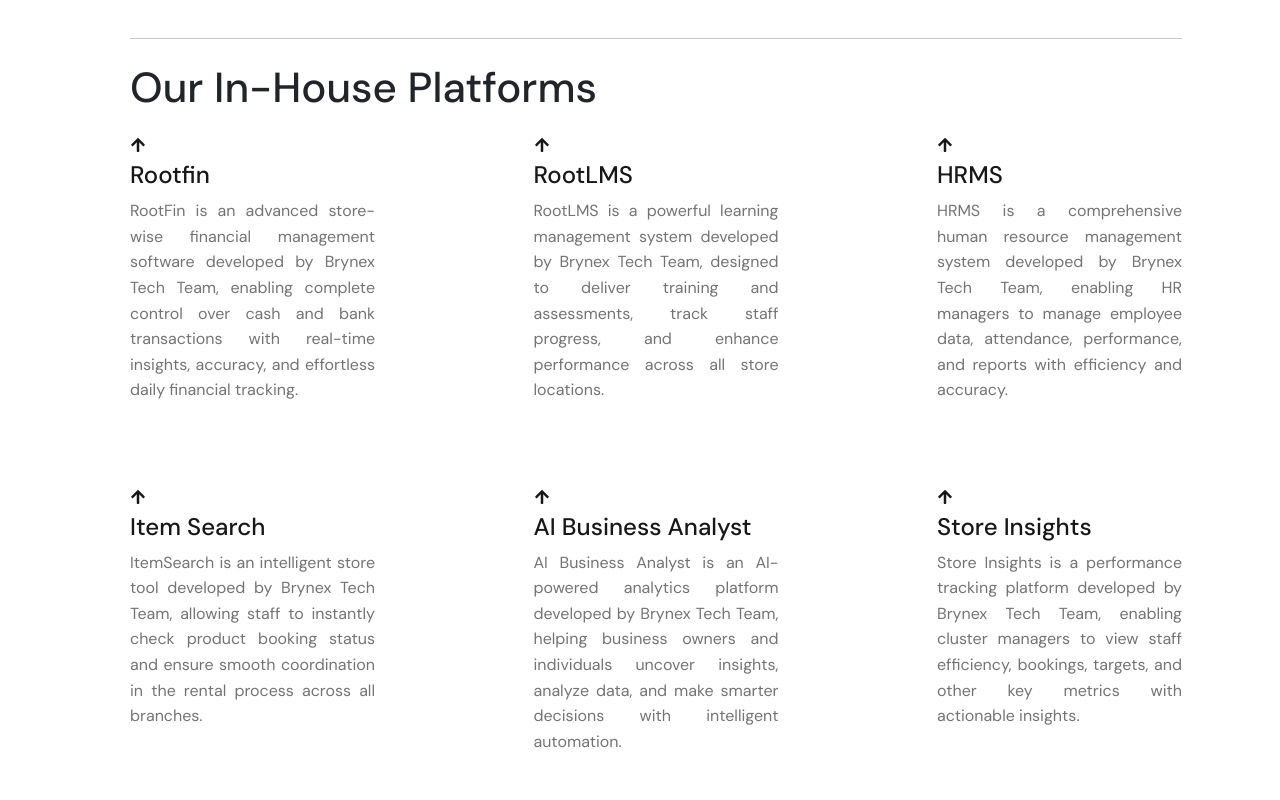
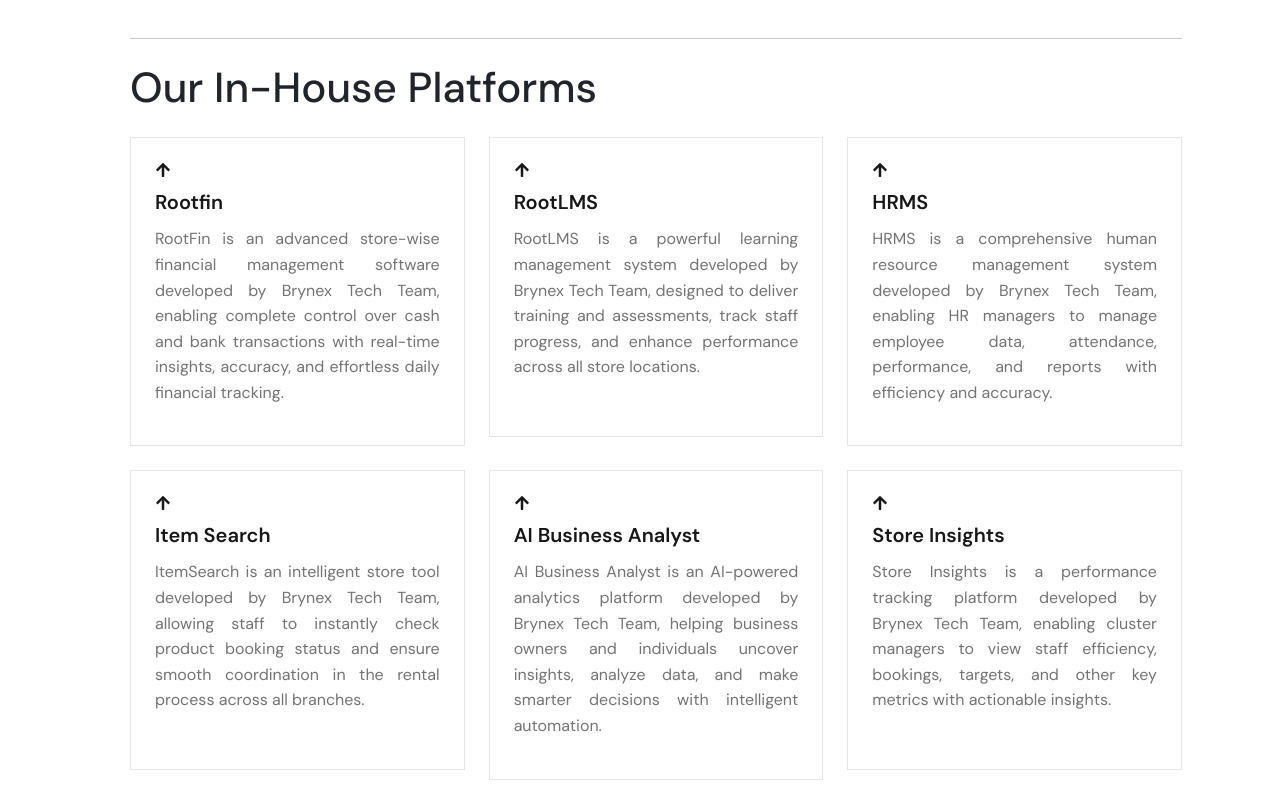
Before and after one commit to rootmentsdev/Brynex, a React (Vite) app in the folder frontend/: page /technology in a window 1280 px wide. Shown: the part 720-1520 px from the top of the page. Built offline with nearby package versions, Linux system fonts and the light colour scheme.

Commit message:
Refactor Our In-House Platforms section to use card-based layout matching CareersPage styling

```diff
--- a/frontend/src/pages/TechnologyPage.jsx
+++ b/frontend/src/pages/TechnologyPage.jsx
@@ -6,16 +6,6 @@
 const TechnologyPage = () => {
   return (
     <>
-      <style>{`
-        @media (min-width: 768px) {
-          .platforms-row {
-            gap: 40px !important;
-          }
-          .platforms-row .col {
-            padding-bottom: 50px !important;
-          }
-        }
-      `}</style>
       <Container>
         <div className='mx-3 ms-md-5 mt-4 '>
           <div >
@@ -101,121 +91,88 @@
             fontSize: "42px",
 
           }} >Our In-House Platforms</h3>
-          {/* Single Row */}
-          <Row className="d-flex flex-column flex-md-row justify-content-between align-items-start platforms-row" style={{
-            color: "#171717",
-            gap: '15px'
-          }}>
+          {/* Platform Cards */}
+          <Row className="justify-content-start align-items-start">
             <Col
               xs={12}
-              md={3}
-              className="mb-4 mb-md-0"
-              style={{ paddingBottom: "30px" }}
+              md={6}
+              lg={4}
+              className="mb-4 d-flex"
             >
-              {/* Arrow Icon */}
-              <FaArrowUp
-                className="d-md-none"
+              <div
+                className="p-3 p-md-4 w-100 d-flex flex-column"
                 style={{
-                  fontSize: "16px",
-                  color: "#171717",
-                  marginBottom: "8px",
+                  border: "1px solid #E5E5E5",
+                  borderRadius: "0",
+                  backgroundColor: "#fff",
+                  transition: "all 0.3s ease",
+                  minHeight: "300px",
+                  height: "100%"
                 }}
-              />
-              <FaArrowUp
-                className="d-none d-md-block"
-                style={{
-                  fontSize: "16px",
-                  color: "#171717",
-                  marginBottom: "8px",
-                }}
-              />
-
-              {/* Mobile View */}
+              >
+                <FaArrowUp style={{ fontSize: "16px", color: "#171717", marginBottom: "12px" }} />
                 <h5
-                className="d-md-none"
                   style={{
                     fontSize: "20px",
+                    fontWeight: "600",
                     color: "#171717",
+                    marginBottom: "12px",
                   }}
                 >
                   Rootfin
-                <br />
-                <span
-                  className="fw-normal d-block"
+                </h5>
+                <p
                   style={{
                     fontSize: "16px",
                     color: "#171717",
                     opacity: "0.6",
                     textAlign: "justify",
                     lineHeight: "1.6",
-                    marginTop: "6px",
+                    marginTop: "0",
                   }}
                 >
-                  RootFin is an advanced store-wise financial management software developed
-                  by Brynex Tech Team, enabling complete control over cash and bank
-                  transactions with real-time insights, accuracy, and effortless daily
-                  financial tracking.
-                </span>
+                  RootFin is an advanced store-wise financial management software developed by Brynex Tech Team, enabling complete control over cash and bank transactions with real-time insights, accuracy, and effortless daily financial tracking.
+                </p>
+              </div>
+            </Col>
+
+            {/* RootLMS */}
+            <Col
+              xs={12}
+              md={6}
+              lg={4}
+              className="mb-4 d-flex"
+            >
+              <div
+                className="p-3 p-md-4 w-100 d-flex flex-column"
+                style={{
+                  border: "1px solid #E5E5E5",
+                  borderRadius: "0",
+                  backgroundColor: "#fff",
+                  transition: "all 0.3s ease",
+                  minHeight: "300px",
+                  height: "100%"
+                }}
+              >
+                <FaArrowUp style={{ fontSize: "16px", color: "#171717", marginBottom: "12px" }} />
+                <h5
+                  style={{
+                    fontSize: "20px",
+                    fontWeight: "600",
+                    color: "#171717",
+                    marginBottom: "12px",
+                  }}
+                >
+                  RootLMS
                 </h5>
-
-              {/* Desktop / Laptop View */}
-              <div className="d-none d-md-block">
-                <h5 style={{ fontSize: "24px", color: "#171717" }}>Rootfin</h5>
                 <p
-                  className="fw-normal"
                   style={{
                     fontSize: "16px",
                     color: "#171717",
                     opacity: "0.6",
                     textAlign: "justify",
                     lineHeight: "1.6",
-                    marginTop: "8px",
-                  }}
-                >
-                  RootFin is an advanced store-wise financial management software developed
-                  by Brynex Tech Team, enabling complete control over cash and bank
-                  transactions with real-time insights, accuracy, and effortless daily
-                  financial tracking.
-                </p>
-              </div>
-            </Col>
-
-            {/* RootLMS */}
-            <Col xs={12} md={3} className="mb-4 mb-md-0" style={{ paddingBottom: "30px" }}>
-              <FaArrowUp className="d-md-none" style={{ fontSize: "16px", color: "#171717", marginBottom: "8px" }} />
-              <FaArrowUp className="d-none d-md-block" style={{ fontSize: "16px", color: "#171717", marginBottom: "8px" }} />
-
-              {/* Mobile View */}
-              <h5 className="d-md-none" style={{ fontSize: "20px", color: "#171717" }}>
-                RootLMS
-                <br />
-                <span
-                  className="fw-normal d-block"
-                  style={{
-                    fontSize: "16px",
-                    color: "#171717",
-                    opacity: "0.6",
-                    textAlign: "justify",
-                    lineHeight: "1.6",
-                    marginTop: "6px",
-                  }}
-                >
-                  RootLMS is a powerful learning management system developed by Brynex Tech Team, designed to deliver training and assessments, track staff progress, and enhance performance across all store locations.
-                </span>
-              </h5>
-
-              {/* Desktop View */}
-              <div className="d-none d-md-block">
-                <h5 style={{ fontSize: "24px", color: "#171717" }}>RootLMS</h5>
-                <p
-                  className="fw-normal"
-                  style={{
-                    fontSize: "16px",
-                    color: "#171717",
-                    opacity: "0.6",
-                    textAlign: "justify",
-                    lineHeight: "1.6",
-                    marginTop: "8px",
+                    marginTop: "0",
                   }}
                 >
                   RootLMS is a powerful learning management system developed by Brynex Tech Team, designed to deliver training and assessments, track staff progress, and enhance performance across all store locations.
@@ -224,41 +181,42 @@
             </Col>
 
             {/* HRMS */}
-            <Col xs={12} md={3} className="mb-4 mb-md-0" style={{ paddingBottom: "30px" }}>
-              <FaArrowUp className="d-md-none" style={{ fontSize: "16px", color: "#171717", marginBottom: "8px" }} />
-              <FaArrowUp className="d-none d-md-block" style={{ fontSize: "16px", color: "#171717", marginBottom: "8px" }} />
-
-              {/* Mobile */}
-              <h5 className="d-md-none" style={{ fontSize: "20px", color: "#171717" }}>
+            <Col
+              xs={12}
+              md={6}
+              lg={4}
+              className="mb-4 d-flex"
+            >
+              <div
+                className="p-3 p-md-4 w-100 d-flex flex-column"
+                style={{
+                  border: "1px solid #E5E5E5",
+                  borderRadius: "0",
+                  backgroundColor: "#fff",
+                  transition: "all 0.3s ease",
+                  minHeight: "300px",
+                  height: "100%"
+                }}
+              >
+                <FaArrowUp style={{ fontSize: "16px", color: "#171717", marginBottom: "12px" }} />
+                <h5
+                  style={{
+                    fontSize: "20px",
+                    fontWeight: "600",
+                    color: "#171717",
+                    marginBottom: "12px",
+                  }}
+                >
                   HRMS
-                <br />
-                <span
-                  className="fw-normal d-block"
+                </h5>
+                <p
                   style={{
                     fontSize: "16px",
                     color: "#171717",
                     opacity: "0.6",
                     textAlign: "justify",
                     lineHeight: "1.6",
-                    marginTop: "6px",
-                  }}
-                >
-                  HRMS is a comprehensive human resource management system developed by Brynex Tech Team, enabling HR managers to manage employee data, attendance, performance, and reports with efficiency and accuracy.
-                </span>
-              </h5>
-
-              {/* Desktop */}
-              <div className="d-none d-md-block">
-                <h5 style={{ fontSize: "24px", color: "#171717" }}>HRMS</h5>
-                <p
-                  className="fw-normal"
-                  style={{
-                    fontSize: "16px",
-                    color: "#171717",
-                    opacity: "0.6",
-                    textAlign: "justify",
-                    lineHeight: "1.6",
-                    marginTop: "8px",
+                    marginTop: "0",
                   }}
                 >
                   HRMS is a comprehensive human resource management system developed by Brynex Tech Team, enabling HR managers to manage employee data, attendance, performance, and reports with efficiency and accuracy.
@@ -267,41 +225,42 @@
             </Col>
 
             {/* Item Search */}
-            <Col xs={12} md={3} style={{ paddingBottom: "30px" }}>
-              <FaArrowUp className="d-md-none" style={{ fontSize: "16px", color: "#171717", marginBottom: "8px" }} />
-              <FaArrowUp className="d-none d-md-block" style={{ fontSize: "16px", color: "#171717", marginBottom: "8px" }} />
-
-              {/* Mobile */}
-              <h5 className="d-md-none" style={{ fontSize: "20px", color: "#171717" }}>
+            <Col
+              xs={12}
+              md={6}
+              lg={4}
+              className="mb-4 d-flex"
+            >
+              <div
+                className="p-3 p-md-4 w-100 d-flex flex-column"
+                style={{
+                  border: "1px solid #E5E5E5",
+                  borderRadius: "0",
+                  backgroundColor: "#fff",
+                  transition: "all 0.3s ease",
+                  minHeight: "300px",
+                  height: "100%"
+                }}
+              >
+                <FaArrowUp style={{ fontSize: "16px", color: "#171717", marginBottom: "12px" }} />
+                <h5
+                  style={{
+                    fontSize: "20px",
+                    fontWeight: "600",
+                    color: "#171717",
+                    marginBottom: "12px",
+                  }}
+                >
                   Item Search
-                <br />
-                <span
-                  className="fw-normal d-block"
+                </h5>
+                <p
                   style={{
                     fontSize: "16px",
                     color: "#171717",
                     opacity: "0.6",
                     textAlign: "justify",
                     lineHeight: "1.6",
-                    marginTop: "6px",
-                  }}
-                >
-                  ItemSearch is an intelligent store tool developed by Brynex Tech Team, allowing staff to instantly check product booking status and ensure smooth coordination in the rental process across all branches.
-                </span>
-              </h5>
-
-              {/* Desktop */}
-              <div className="d-none d-md-block">
-                <h5 style={{ fontSize: "24px", color: "#171717" }}>Item Search</h5>
-                <p
-                  className="fw-normal"
-                  style={{
-                    fontSize: "16px",
-                    color: "#171717",
-                    opacity: "0.6",
-                    textAlign: "justify",
-                    lineHeight: "1.6",
-                    marginTop: "8px",
+                    marginTop: "0",
                   }}
                 >
                   ItemSearch is an intelligent store tool developed by Brynex Tech Team, allowing staff to instantly check product booking status and ensure smooth coordination in the rental process across all branches.
@@ -310,41 +269,42 @@
             </Col>
 
             {/* AI Business Analyst */}
-            <Col xs={12} md={3} style={{ paddingBottom: "30px" }}>
-              <FaArrowUp className="d-md-none" style={{ fontSize: "16px", color: "#171717", marginBottom: "8px" }} />
-              <FaArrowUp className="d-none d-md-block" style={{ fontSize: "16px", color: "#171717", marginBottom: "8px" }} />
-
-              {/* Mobile */}
-              <h5 className="d-md-none" style={{ fontSize: "20px", color: "#171717" }}>
+            <Col
+              xs={12}
+              md={6}
+              lg={4}
+              className="mb-4 d-flex"
+            >
+              <div
+                className="p-3 p-md-4 w-100 d-flex flex-column"
+                style={{
+                  border: "1px solid #E5E5E5",
+                  borderRadius: "0",
+                  backgroundColor: "#fff",
+                  transition: "all 0.3s ease",
+                  minHeight: "300px",
+                  height: "100%"
+                }}
+              >
+                <FaArrowUp style={{ fontSize: "16px", color: "#171717", marginBottom: "12px" }} />
+                <h5
+                  style={{
+                    fontSize: "20px",
+                    fontWeight: "600",
+                    color: "#171717",
+                    marginBottom: "12px",
+                  }}
+                >
                   AI Business Analyst
-                <br />
-                <span
-                  className="fw-normal d-block"
+                </h5>
+                <p
                   style={{
                     fontSize: "16px",
                     color: "#171717",
                     opacity: "0.6",
                     textAlign: "justify",
                     lineHeight: "1.6",
-                    marginTop: "6px",
-                  }}
-                >
-                  AI Business Analyst is an AI-powered analytics platform developed by Brynex Tech Team, helping business owners and individuals uncover insights, analyze data, and make smarter decisions with intelligent automation.
-                </span>
-              </h5>
-
-              {/* Desktop */}
-              <div className="d-none d-md-block">
-                <h5 style={{ fontSize: "24px", color: "#171717" }}>AI Business Analyst</h5>
-                <p
-                  className="fw-normal"
-                  style={{
-                    fontSize: "16px",
-                    color: "#171717",
-                    opacity: "0.6",
-                    textAlign: "justify",
-                    lineHeight: "1.6",
-                    marginTop: "8px",
+                    marginTop: "0",
                   }}
                 >
                   AI Business Analyst is an AI-powered analytics platform developed by Brynex Tech Team, helping business owners and individuals uncover insights, analyze data, and make smarter decisions with intelligent automation.
@@ -353,41 +313,42 @@
             </Col>
 
             {/* Store Insights */}
-            <Col xs={12} md={3} style={{ paddingBottom: "30px" }}>
-              <FaArrowUp className="d-md-none" style={{ fontSize: "16px", color: "#171717", marginBottom: "8px" }} />
-              <FaArrowUp className="d-none d-md-block" style={{ fontSize: "16px", color: "#171717", marginBottom: "8px" }} />
-
-              {/* Mobile */}
-              <h5 className="d-md-none" style={{ fontSize: "20px", color: "#171717" }}>
+            <Col
+              xs={12}
+              md={6}
+              lg={4}
+              className="mb-4 d-flex"
+            >
+              <div
+                className="p-3 p-md-4 w-100 d-flex flex-column"
+                style={{
+                  border: "1px solid #E5E5E5",
+                  borderRadius: "0",
+                  backgroundColor: "#fff",
+                  transition: "all 0.3s ease",
+                  minHeight: "300px",
+                  height: "100%"
+                }}
+              >
+                <FaArrowUp style={{ fontSize: "16px", color: "#171717", marginBottom: "12px" }} />
+                <h5
+                  style={{
+                    fontSize: "20px",
+                    fontWeight: "600",
+                    color: "#171717",
+                    marginBottom: "12px",
+                  }}
+                >
                   Store Insights
-                <br />
-                <span
-                  className="fw-normal d-block"
+                </h5>
+                <p
                   style={{
                     fontSize: "16px",
                     color: "#171717",
                     opacity: "0.6",
                     textAlign: "justify",
                     lineHeight: "1.6",
-                    marginTop: "6px",
-                  }}
-                >
-                  Store Insights is a performance tracking platform developed by Brynex Team, enabling cluster managers to view staff efficiency, bookings, targets, and other key metrics with actionable insights.
-                </span>
-              </h5>
-
-              {/* Desktop */}
-              <div className="d-none d-md-block">
-                <h5 style={{ fontSize: "24px", color: "#171717" }}>Store Insights</h5>
-                <p
-                  className="fw-normal"
-                  style={{
-                    fontSize: "16px",
-                    color: "#171717",
-                    opacity: "0.6",
-                    textAlign: "justify",
-                    lineHeight: "1.6",
-                    marginTop: "8px",
+                    marginTop: "0",
                   }}
                 >
                   Store Insights is a performance tracking platform developed by Brynex Tech Team, enabling cluster managers to view staff efficiency, bookings, targets, and other key metrics with actionable insights.
```
Lines whose indentation alone changed are shown as unchanged.
